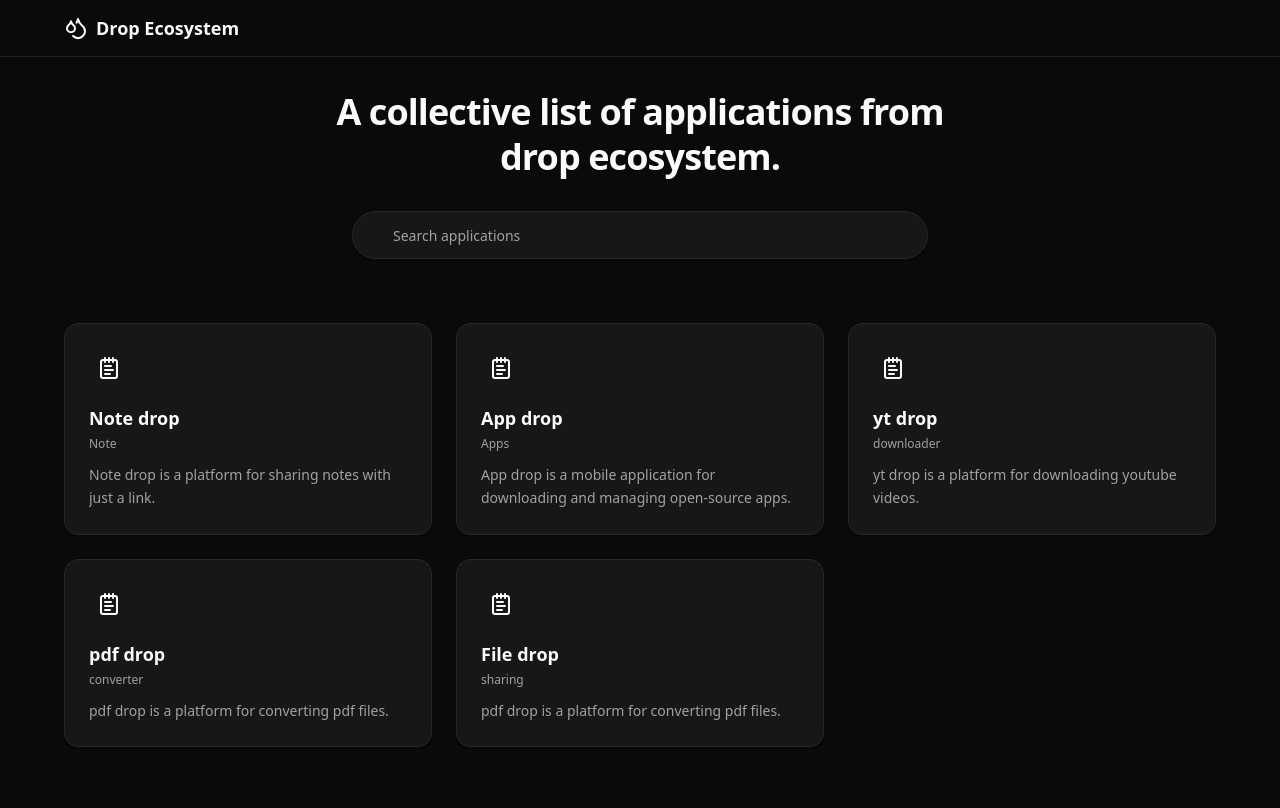
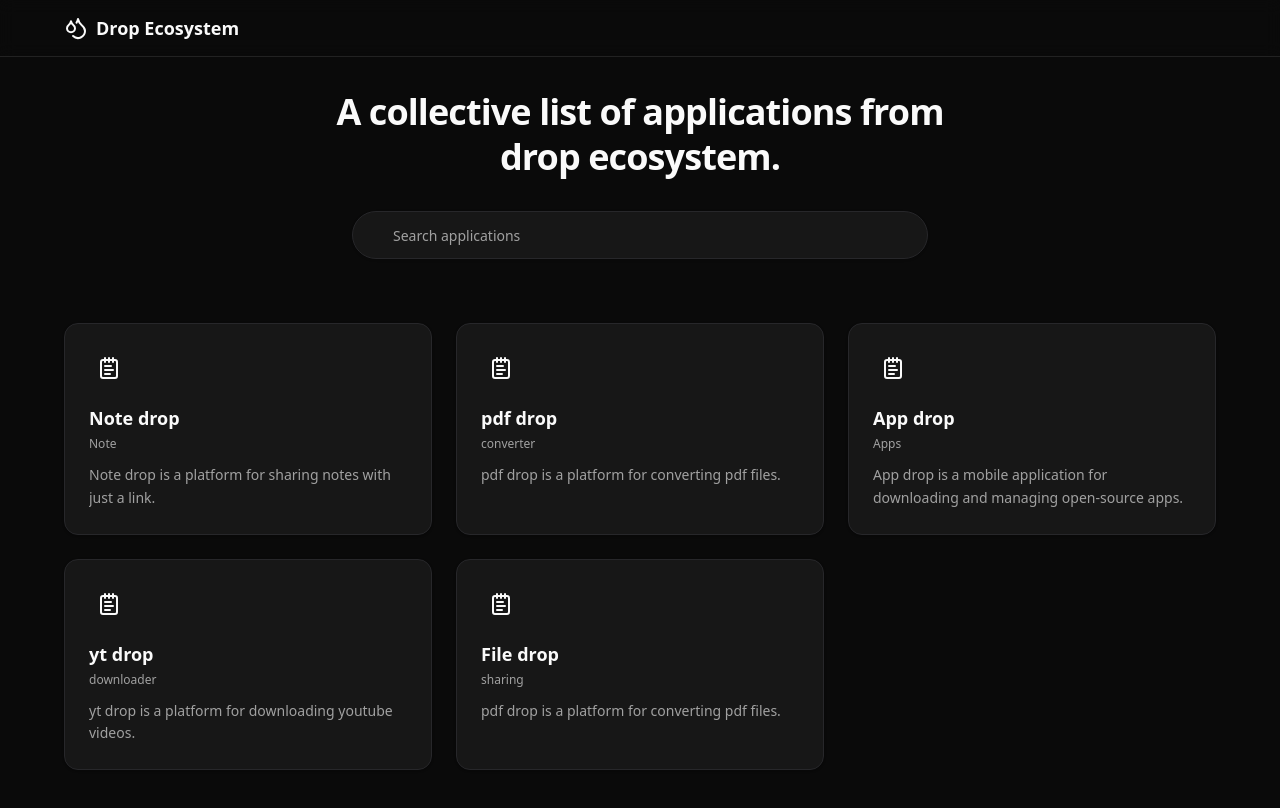
Before and after one commit to dropecosystem-dev/drop-ecosystem-main, a Next.js app: page / in a window 1280 px wide. Shown: the top 808 px of the page. Built offline with nearby package versions, Linux system fonts and the light colour scheme.

Commit message:
feat: update links

```diff
--- a/app/page.tsx
+++ b/app/page.tsx
@@ -22,6 +22,16 @@ export default function Home() {
       href: "https://notedrop.projecthouse.in",
     },
     {
+      title: "pdf drop",
+      category: "converter",
+      description: "pdf drop is a platform for converting pdf files.",
+      Icon: NotepadText,
+      iconColor: "text-white-500",
+      iconBg: "bg-white-100 dark:bg-white-900/20",
+      comingSoon: false,
+      href: "https://pdf.dropeco.dev",
+    },
+    {
       title: "App drop",
       category: "Apps",
       description: "App drop is a mobile application for downloading and managing open-source apps.",
@@ -40,16 +50,6 @@ export default function Home() {
       iconBg: "bg-white-100 dark:bg-white-900/20",
       comingSoon: true,
       href: "#",
-    },
-    {
-      title: "pdf drop",
-      category: "converter",
-      description: "pdf drop is a platform for converting pdf files.",
-      Icon: NotepadText,
-      iconColor: "text-white-500",
-      iconBg: "bg-white-100 dark:bg-white-900/20",
-      comingSoon: false,
-      href: "https://pdf.dropeco.dev",
     },
     {
       title: "File drop",
```
